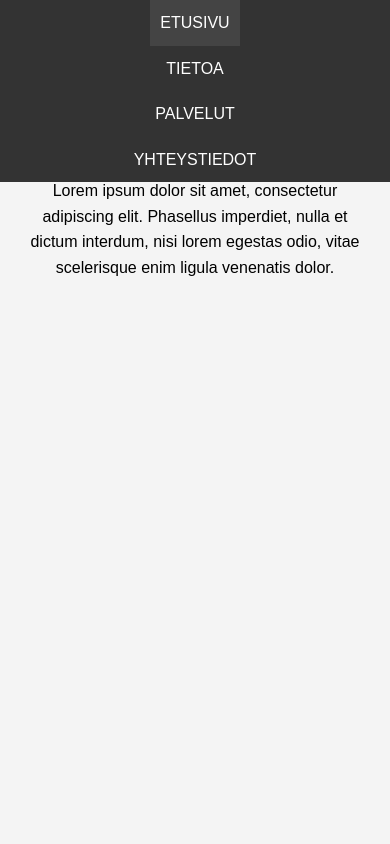
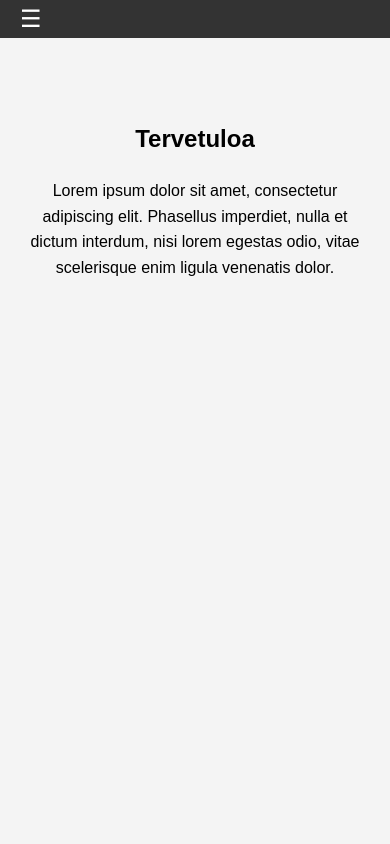
Before and after one commit to Cregiz/Single-Page-Website, a plain HTML site: page eka.html in a window 390 px wide. Shown: the top 844 px of the page. Drawn offline with Linux system fonts and the light colour scheme.

Commit message:
Fiksattu responsiivisuus

```diff
--- a/indexyht.html
+++ b/eka.html
@@ -17,11 +17,14 @@
             background: #333;
             color: #fff;
             display: flex;
-            justify-content: center;
+            justify-content: space-between;
+            align-items: center;
             position: fixed;
             top: 0;
             width: 100%;
             z-index: 1000;
+            padding: 0 20px;
+            box-sizing: border-box;
         }
 
         nav a {
@@ -29,6 +32,7 @@
             padding: 15px;
             text-decoration: none;
             text-transform: uppercase;
+            display: block;
         }
 
         nav a:hover {
@@ -37,6 +41,17 @@
 
         nav a.active {
             background: #444;
+        }
+
+        .menu-toggle {
+            display: none;
+            font-size: 1.5rem;
+            cursor: pointer;
+        }
+
+        .nav-links {
+            display: flex;
+            gap: 10px;
         }
 
         section {
@@ -64,21 +79,43 @@
         @media (max-width: 768px) {
             nav {
                 flex-direction: column;
-                align-items: center;
+                align-items: flex-start;
+            }
+
+            .menu-toggle {
+                display: block;
+                color: white;
+            }
+
+            .nav-links {
+                display: none;
+                flex-direction: column;
+                width: 100%;
+                background-color: #333;
+                margin: 0;
+                padding: 10px 0;
+            }
+
+            .nav-links.show {
+                display: flex;
             }
 
             nav a {
-                padding: 10px;
+                text-align: left;
+                padding: 10px 20px;
             }
         }
     </style>
 </head>
 <body>
     <nav>
-        <a href="#header">Etusivu</a>
-        <a href="#about">Tietoa</a>
-        <a href="#services">Palvelut</a>
-        <a href="#contact">Yhteystiedot</a>
+        <span class="menu-toggle">☰</span>
+        <div class="nav-links">
+            <a href="#header">Etusivu</a>
+            <a href="#about">Tietoa</a>
+            <a href="#services">Palvelut</a>
+            <a href="#contact">Yhteystiedot</a>
+        </div>
     </nav>
 
     <section id="header">
@@ -102,7 +139,7 @@
     </section>
 
     <script>
-        // JS Smooth scroll
+        // JavaScript for smooth scrolling
         document.querySelectorAll('nav a').forEach(anchor => {
             anchor.addEventListener('click', function(e) {
                 e.preventDefault();
@@ -112,7 +149,7 @@
             });
         });
 
-        // JS link highlight
+        // JavaScript for active link highlighting
         window.addEventListener('scroll', () => {
             const sections = document.querySelectorAll('section');
             const navLinks = document.querySelectorAll('nav a');
@@ -133,6 +170,14 @@
                 }
             });
         });
+
+        // JavaScript for mobile menu toggle
+        const menuToggle = document.querySelector('.menu-toggle');
+        const navLinks = document.querySelector('.nav-links');
+
+        menuToggle.addEventListener('click', () => {
+            navLinks.classList.toggle('show');
+        });
     </script>
 </body>
 </html>
--- a/styles.css
+++ b/styles.css
@@ -10,11 +10,14 @@ nav {
     background: #333;
     color: #fff;
     display: flex;
-    justify-content: center;
+    justify-content: space-between;
+    align-items: center;
     position: fixed;
     top: 0;
     width: 100%;
     z-index: 1000;
+    padding: 0 20px;
+    box-sizing: border-box;
 }
 
 nav a {
@@ -22,6 +25,7 @@ nav a {
     padding: 15px;
     text-decoration: none;
     text-transform: uppercase;
+    display: block;
 }
 
 nav a:hover {
@@ -30,6 +34,17 @@ nav a:hover {
 
 nav a.active {
     background: #444;
+}
+
+.menu-toggle {
+    display: none;
+    font-size: 1.5rem;
+    cursor: pointer;
+}
+
+.nav-links {
+    display: flex;
+    gap: 10px;
 }
 
 section {
@@ -57,10 +72,29 @@ section {
 @media (max-width: 768px) {
     nav {
         flex-direction: column;
-        align-items: center;
+        align-items: flex-start;
+    }
+
+    .menu-toggle {
+        display: block;
+        color: white;
+    }
+
+    .nav-links {
+        display: none;
+        flex-direction: column;
+        width: 100%;
+        background-color: #333;
+        margin: 0;
+        padding: 10px 0;
+    }
+
+    .nav-links.show {
+        display: flex;
     }
 
     nav a {
-        padding: 10px;
+        text-align: left;
+        padding: 10px 20px;
     }
 }
```
Also changed, not shown: index.html (+7 -4 lines), scripts.js (+9 -1 lines).
